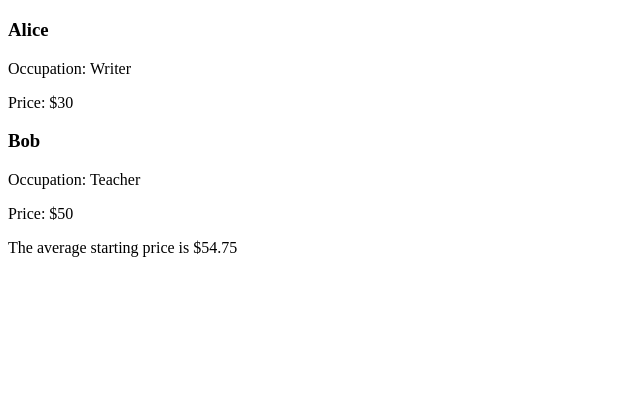
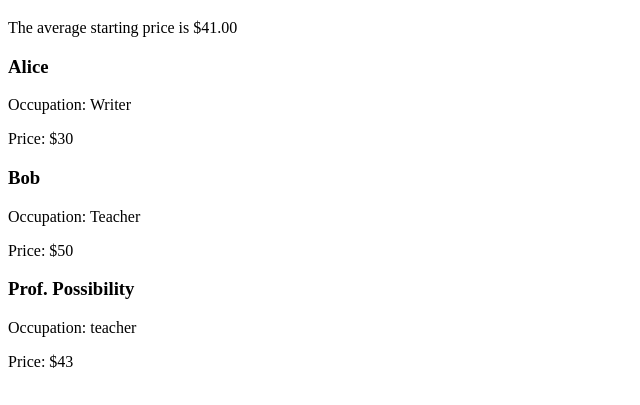
Before and after one commit to aedwardsk/Unit2.FreelancerForum, a plain HTML site: page index.html in a window 1280 px wide. Shown: the part 61-466 px from the top of the page, without its empty margins (0-640 px from the left). Drawn offline with Linux system fonts and the light colour scheme.

Commit message:
fixed issuse with Average price

```diff
--- a/index.html
+++ b/index.html
@@ -8,7 +8,8 @@
   <body>
     <h1>Freelancers Forum</h1>
     <div id="root"></div>
-
+    <div id="averagePrice"></div>
+    <div id="freelancersection"></div>
     <script src="index.js"></script>
   </body>
 </html>
--- a/index.js
+++ b/index.js
@@ -23,15 +23,15 @@ const possibleFreelancers = [
 ];
 // function that will calculate Average Starting Price.
 function calculateAverageStartingPrice() {
-  const totalPrice = possibleFreelancers.reduce(
+  const totalPriceint = freelancers.reduce(
     (total, freelancer) => total + freelancer.price,
     0
   );
   //averagePrice is the Numerical price AveragePriceP Holds text information.
-  const averagePrice = totalPrice / possibleFreelancers.length;
+  const averagePrice = totalPriceint / freelancers.length;
 
   const root = document.querySelector("#root");
-  const averagePriceP = document.createElement("p");
+  const averagePriceP = document.getElementById("averagePrice");
   averagePriceP.textContent = `The average starting price is $${averagePrice.toFixed(
     2
   )} `;
@@ -40,15 +40,25 @@ function calculateAverageStartingPrice() {
 }
 
 //add freelancers to the existing array
-function addFreelancers() {}
+function addFreelancers() {
+  const randomFreelancer =
+    possibleFreelancers[Math.floor(Math.random() * possibleFreelancers.length)];
+  freelancers.push({
+    name: randomFreelancer.name,
+    price: randomFreelancer.price,
+    occupation: randomFreelancer.occupation,
+  });
+  // calculateAverageStartingPrice();
+}
 // iterate through freelancers to create an element for each on and add info to the elementand add element to the DOM
 function renderFreelancers(freelancers) {
   // iterates through array
-  const root = document.querySelector("#root");
+  const freelancerSection = document.querySelector("#freelancersection");
+  freelancerSection.innerHTML = "";
 
   freelancers.forEach((freelancer) => {
-    const freelancersection = document.createElement("div");
-    freelancersection.classList.add("freelancer");
+    const freelancerdiv = document.createElement("div");
+    freelancerdiv.classList.add("freelancer");
 
     const name = document.createElement("h3");
     name.textContent = freelancer.name;
@@ -59,24 +69,28 @@ function renderFreelancers(freelancers) {
     const price = document.createElement("p");
     price.textContent = `Price: $${freelancer.price}`;
 
-    freelancersection.appendChild(name);
-    freelancersection.appendChild(occupation);
-    freelancersection.appendChild(price);
+    freelancerdiv.appendChild(name);
+    freelancerdiv.appendChild(occupation);
+    freelancerdiv.appendChild(price);
 
-    root.appendChild(freelancersection);
+    freelancerSection.appendChild(freelancerdiv);
   });
 }
 
 // fuction that renders items onto the DOM
-function render() {}
+function render() {
+  renderFreelancers(freelancers);
+  calculateAverageStartingPrice();
+}
 
 setInterval(() => {
   addFreelancers();
   render();
-}, 1000);
+}, 3000);
+render();
 
-renderFreelancers(freelancers);
-calculateAverageStartingPrice();
+// renderFreelancers(freelancers);
+// calculateAverageStartingPrice();
 
 //back up code if need if doing the rendering in the same function does not work
 // const root = document.querySelector("#root");
```
